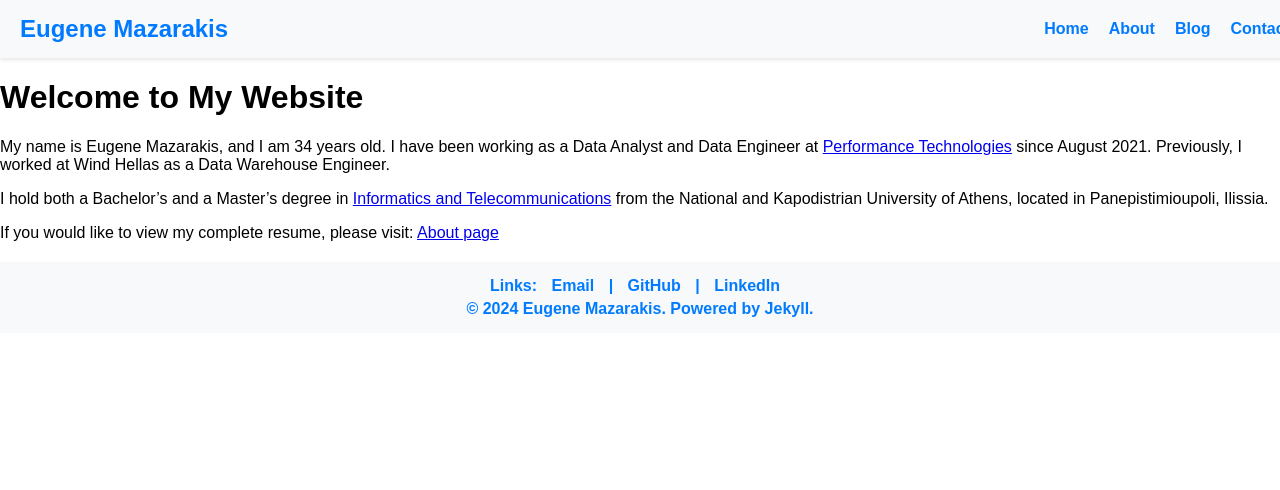
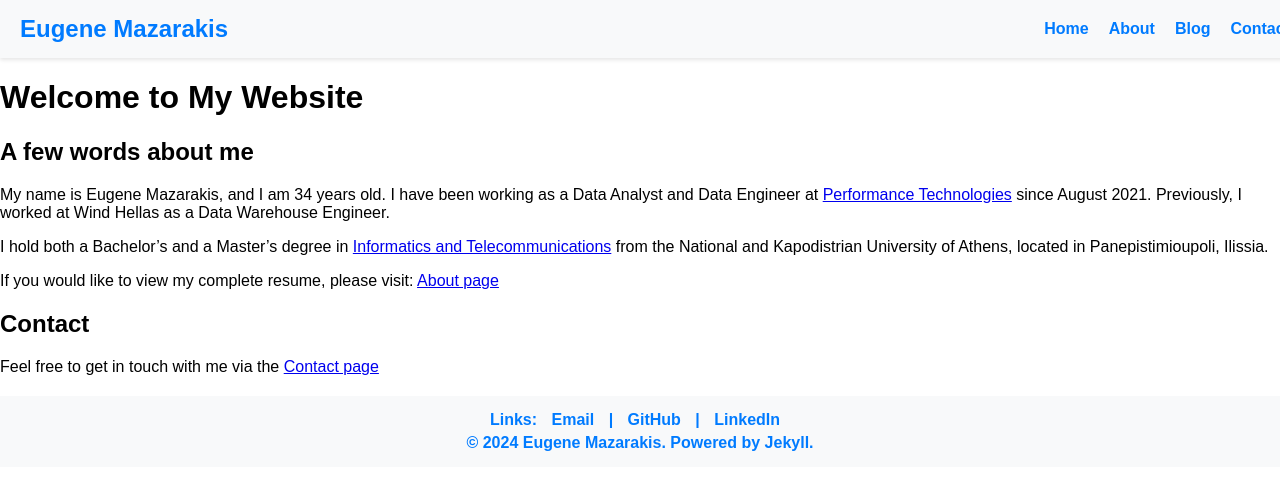
Before and after one commit to EMazarakis/EMazarakis.github.io, a Jekyll site: the page built from index.md, in a window 1280 px wide. Shown: the top 490 px of the page. Built offline with Jekyll 4.4.1, drawn with Linux system fonts in a browser that asks for light colours.

Commit message:
Update index.md

```diff
--- a/index.md
+++ b/index.md
@@ -5,8 +5,13 @@ title: Home
 
 # Welcome to My Website
 
+## A few words about me
 My name is Eugene Mazarakis, and I am 34 years old. I have been working as a Data Analyst and Data Engineer at [Performance Technologies](https://www.performance.gr/) since August 2021. Previously, I worked at Wind Hellas as a Data Warehouse Engineer.
 
 I hold both a Bachelor’s and a Master’s degree in [Informatics and Telecommunications](https://www.di.uoa.gr/) from the National and Kapodistrian University of Athens, located in Panepistimioupoli, Ilissia.
 
 If you would like to view my complete resume, please visit: [About page](/about)
+
+
+## Contact
+Feel free to get in touch with me via the [Contact page](/contact)
```
